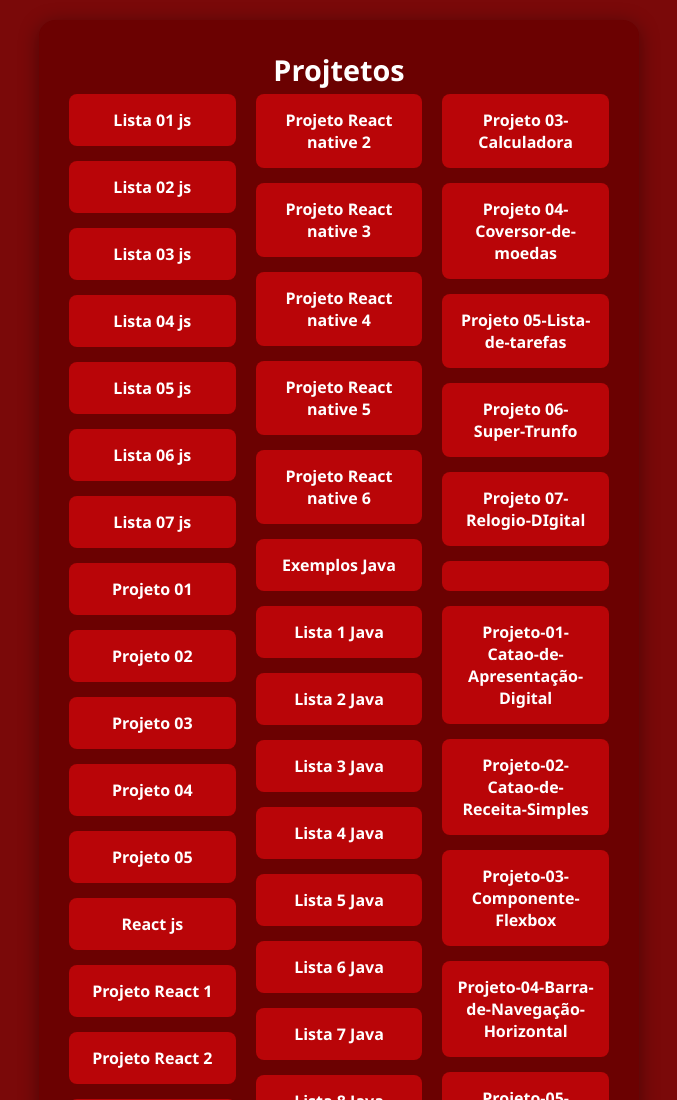
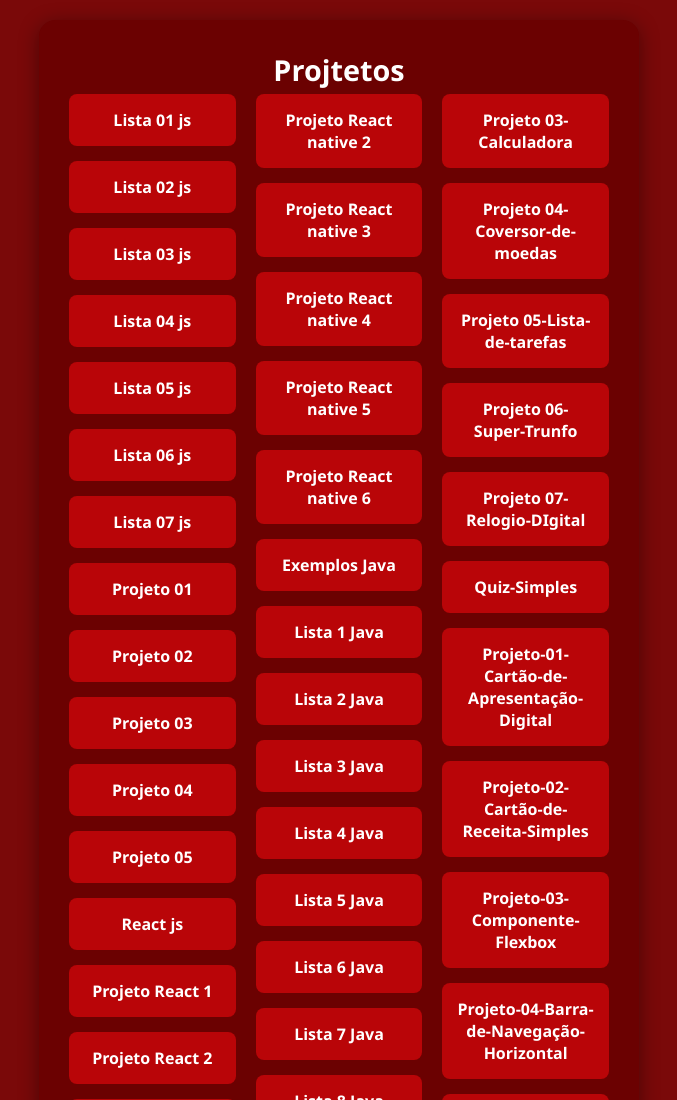
Before and after one commit to GabrieldeSouzaGomes/Portfolio-Semestre-FInall, a plain HTML site: page portifolio.html in a window 1280 px wide. Shown: the top 1100 px of the page, without its empty margins (301-978 px from the left). Drawn offline with Linux system fonts and the light colour scheme.

Commit message:
Fix HTML formatting and update project links

```diff
--- a/portifolio.html
+++ b/portifolio.html
@@ -67,9 +67,9 @@
                 <li><a href="https://gabrieldesouzagomes.github.io/Projeto05-Lista-de-tarefas/" target="_self"> Projeto 05-Lista-de-tarefas </a></li>
                 <li><a href="https://gabrieldesouzagomes.github.io/Projeto06-Super-Trunfo/" target="_self"> Projeto 06-Super-Trunfo </a></li>
                 <li><a href="https://gabrieldesouzagomes.github.io/Projeto07-Relogio-Digital/" target="_self"> Projeto 07-Relogio-DIgital </a></li>
-                <li><a href="https://gabrieldesouzagomes.github.io/Projeto08-Quiz-Simples/" target="_self">  </a></li>
-                <li><a href="" target="_self"> Projeto-01-Catao-de-Apresentação-Digital </a></li>
-                <li><a href="https://gabrieldesouzagomes.github.io/Projeto02-Cartao-De-Receita-Simples/" target="_self">  Projeto-02-Catao-de-Receita-Simples </a></li>
+                <li><a href="https://gabrieldesouzagomes.github.io/Projeto08-Quiz-Simples/" target="_self"> Quiz-Simples </a></li>
+                <li><a href="" target="_self"> Projeto-01-Cartão-de-Apresentação-Digital </a></li>
+                <li><a href="https://gabrieldesouzagomes.github.io/Projeto02-Cartao-De-Receita-Simples/" target="_self">  Projeto-02-Cartão-de-Receita-Simples </a></li>
                 <li><a href="https://gabrieldesouzagomes.github.io/Projeto03-flex-box/" target="_self"> Projeto-03-Componente-Flexbox </a></li>
                 <li><a href="https://github.com/GabrieldeSouzaGomes/Projeto04-Pagina-de-navegacao-horizontal" target="_self">  Projeto-04-Barra-de-Navegação-Horizontal </a></li>
                 <li><a href="https://gabrieldesouzagomes.github.io/Projeto05-Landing-Page/#" target="_self"> Projeto-05-Landing Page </a></li>
@@ -88,4 +88,5 @@
 
 </body>
 
+
 </html>
```
